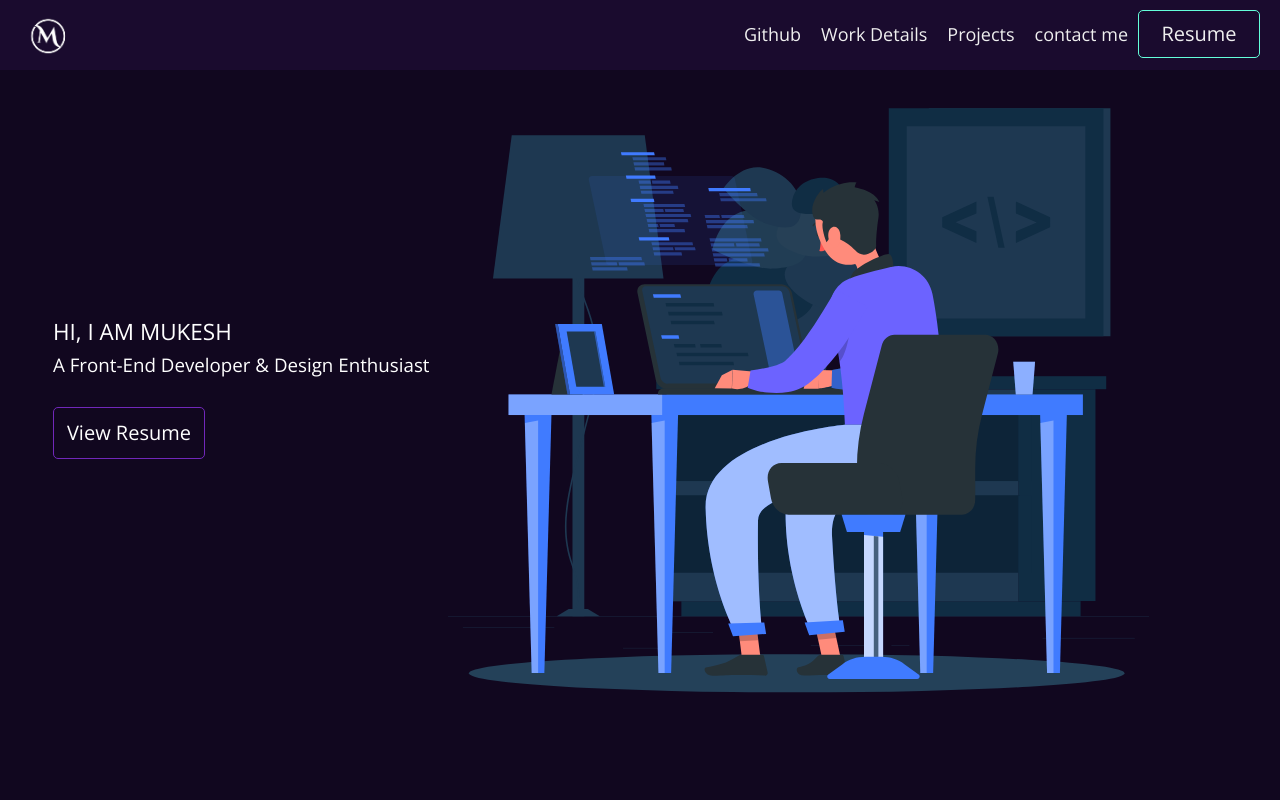
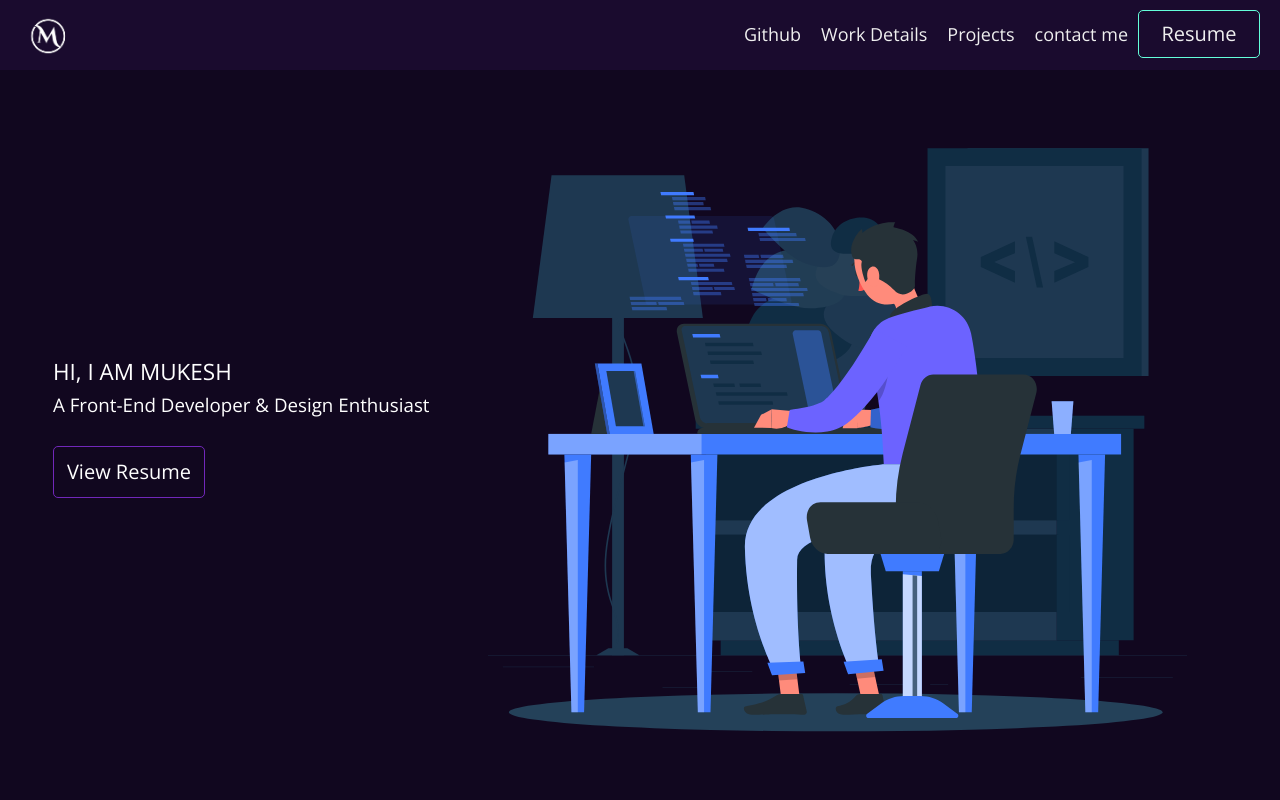
Before and after one commit to patidarmk/myportfolio, a React (Create React App) app: page / in a window 1280 px wide. Shown: the top 800 px of the page. Built offline with nearby package versions, Linux system fonts and the light colour scheme; a web font is replaced by a local one.

Commit message:
update font

```diff
--- a/src/components/Profile.css
+++ b/src/components/Profile.css
@@ -125,8 +125,9 @@
 	width:66%
 }
 .profile-image-svg {
-	max-width:90%;
+	max-width:100%;
 	height:auto;
+	padding:4rem;
 }
 
 .profile-title {
```
